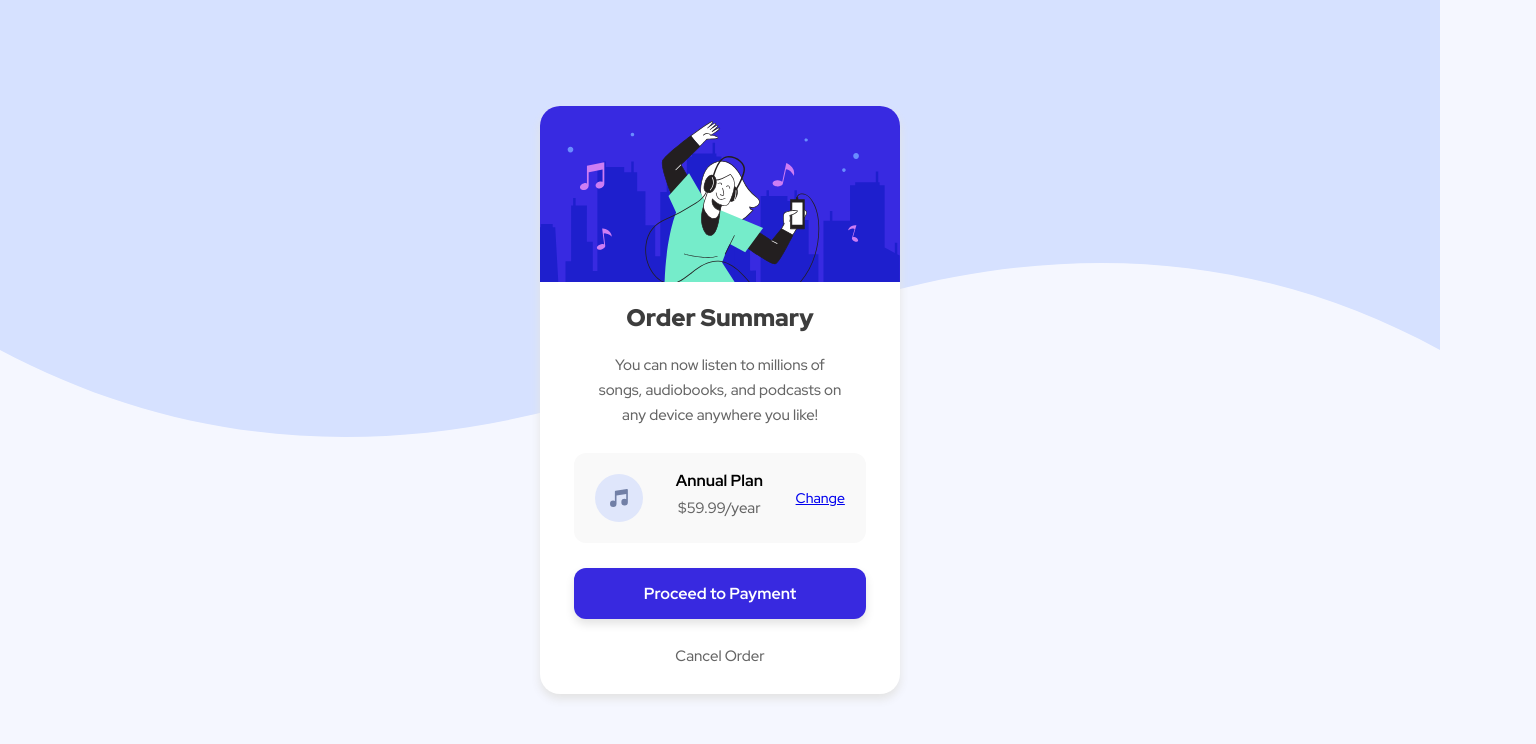
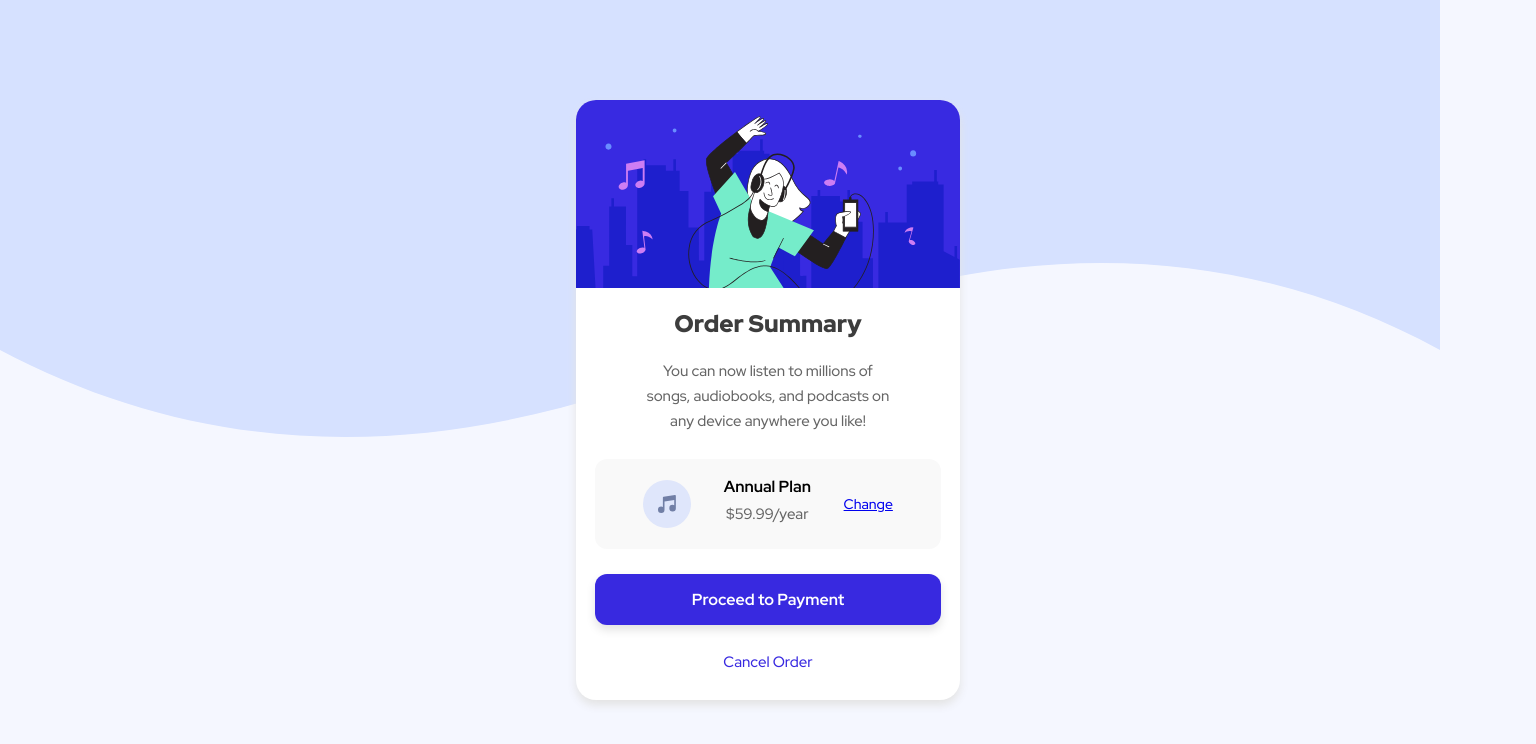
Before and after one commit to helmdyck/subscription, a plain HTML site: page index.html in a window 1536 px wide. Drawn offline with Linux system fonts and the light colour scheme.

Commit message:
Update styles.css

```diff
--- a/css/styles.css
+++ b/css/styles.css
@@ -43,11 +43,12 @@ a {
 
 .cancel {
     margin: 0 0 25px 0;
-    color: rgb(101, 101, 101);
+    color: hsl(245, 75%, 52%);
+    text-decoration: none;
 }
 
 .cancel:hover {
-    color: rgb(0, 0, 0);
+    color: hsl(245, 75%, 52%);
     font-weight: 500;
 }
 
@@ -111,21 +112,31 @@ a {
 }
 
 
-@media (min-width: 1440px) {
+@media (min-width: 576px) {
+    .container {
+        width: 70%
+    }
+}
+
+@media(min-width: 768px) {
+    .container {
+        width: 50%;
+    }
+}
+
+@media (min-width: 992px) {
     body {
-        width: 1440px;
         background-image: url("/images/pattern-background-desktop.svg");
     }
 
     .container {
+        width: 35%;
+    }
+
+}
+
+@media(min-width: 1400px) {
+    .container {
         width: 25%;
     }
-
-    .information .plan-tag {
-        width: 90%;
-    }
-
-    .btn {
-        width: 90%;
-    }
 }
```
